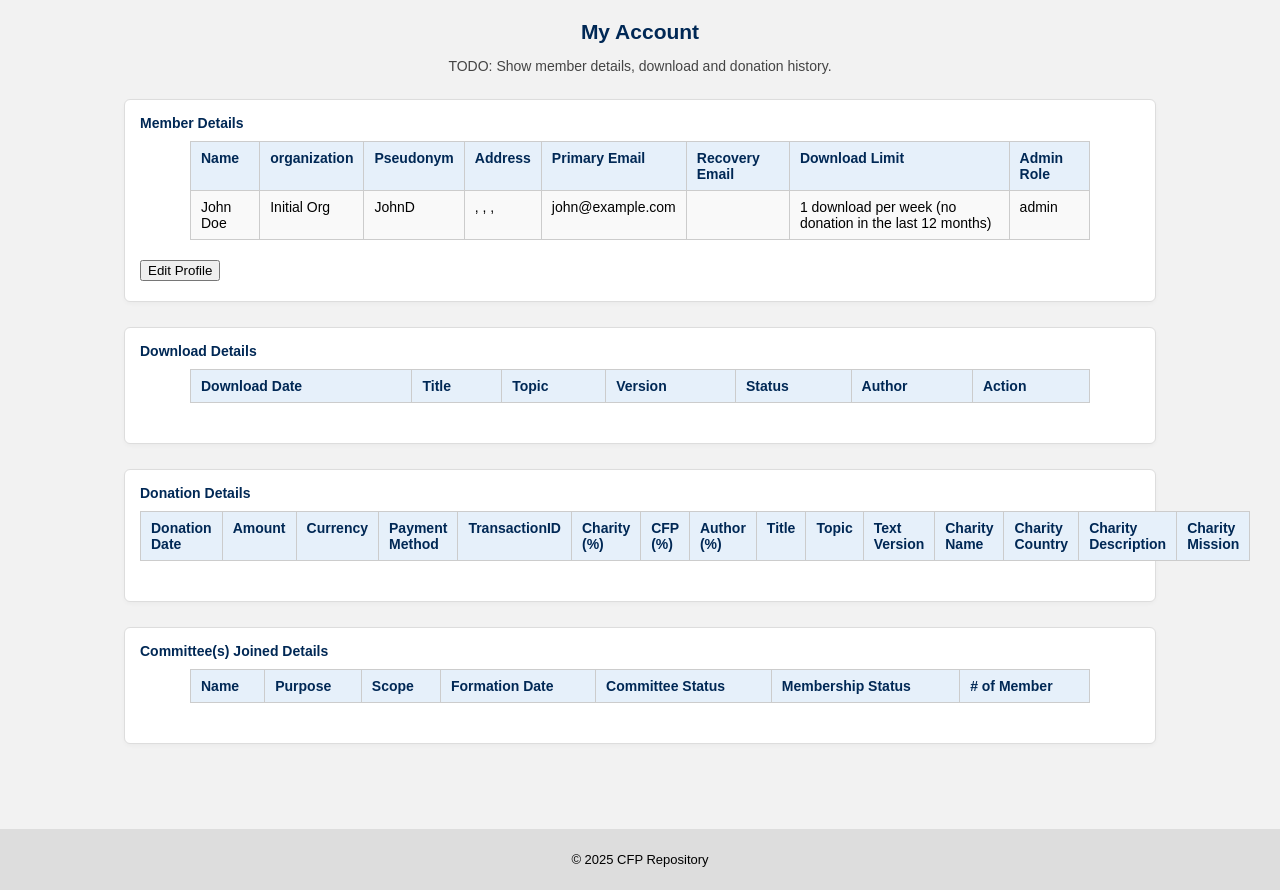
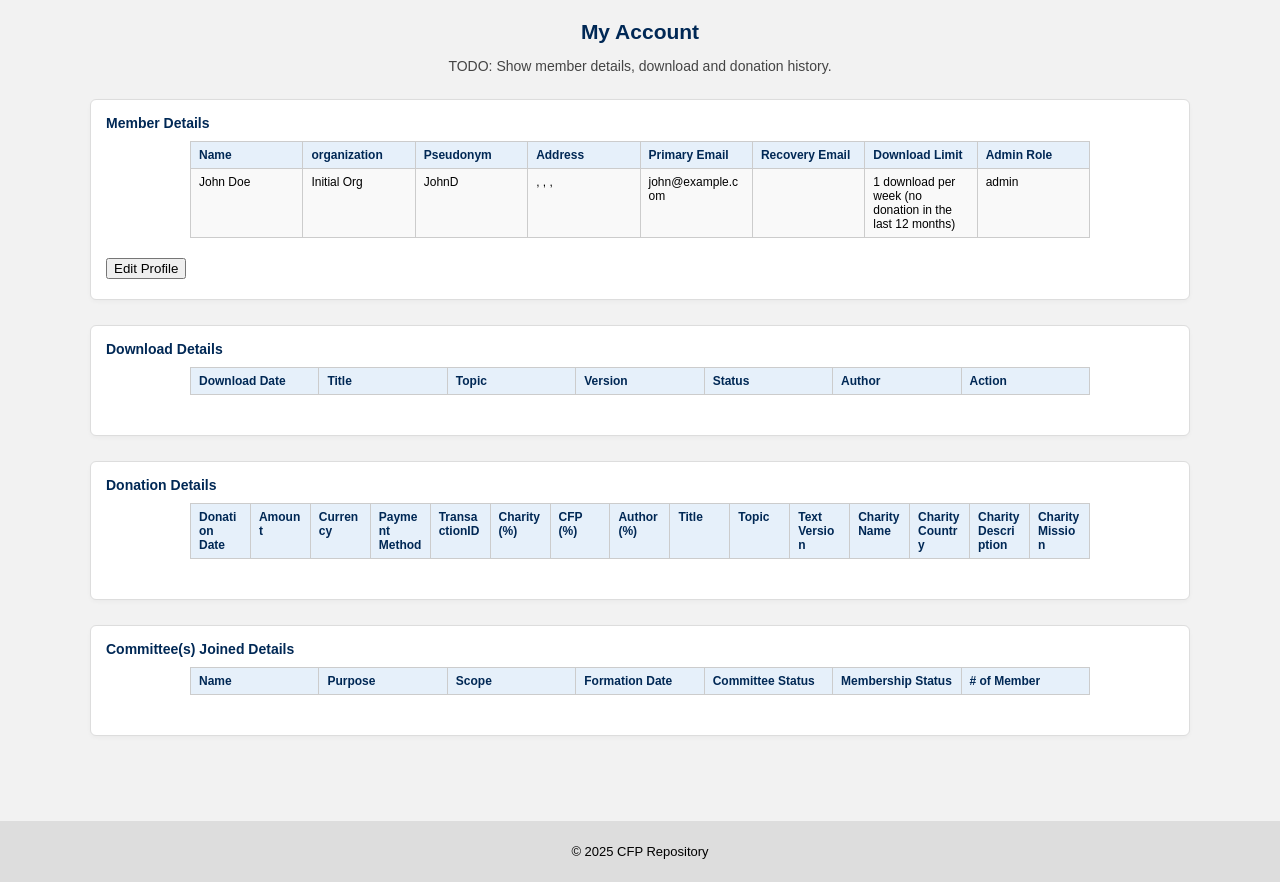
Before and after one commit to marckangelo/cfp_project, a PHP site: page /my_account.php in a window 1280 px wide. Shown: the part 70-960 px from the top of the page. Run offline with PHP 8.4, Linux system fonts and the light colour scheme; a user stored in the database is signed in; data comes from the database, SQL or seed files in the repository; lists and menus that the app fills with data are empty.

Commit message:
Fixed overflowing table in my_account.php

```diff
--- a/css/style.css
+++ b/css/style.css
@@ -309,13 +309,14 @@ footer {
 
 /* Card-like sections on My Account */
 .account-section {
-    max-width: 1000px;
+    max-width: 1500px;
     margin: 25px auto;
     padding: 15px 15px 20px;
     background-color: #ffffff;
     border: 1px solid #dddddd;
     border-radius: 6px;
     box-shadow: 0 2px 4px rgba(0,0,0,0.03);
+    overflow-x: auto;
 }
 
 .account-section h4 {
@@ -326,6 +327,16 @@ footer {
 .account-section table {
     width: 100%;
     margin-top: 10px;
+    table-layout: fixed;      /* distribute space across columns */
+}
+
+/* Make long header/cell text wrap instead of pushing width */
+.account-section table th,
+.account-section table td {
+    word-wrap: break-word;
+    white-space: normal;
+    font-size: 12px;          /* slightly smaller text for dense tables */
+    padding: 6px 8px;         /* a bit tighter padding */
 }
 
 /* Small spacing for buttons under member details */
```
